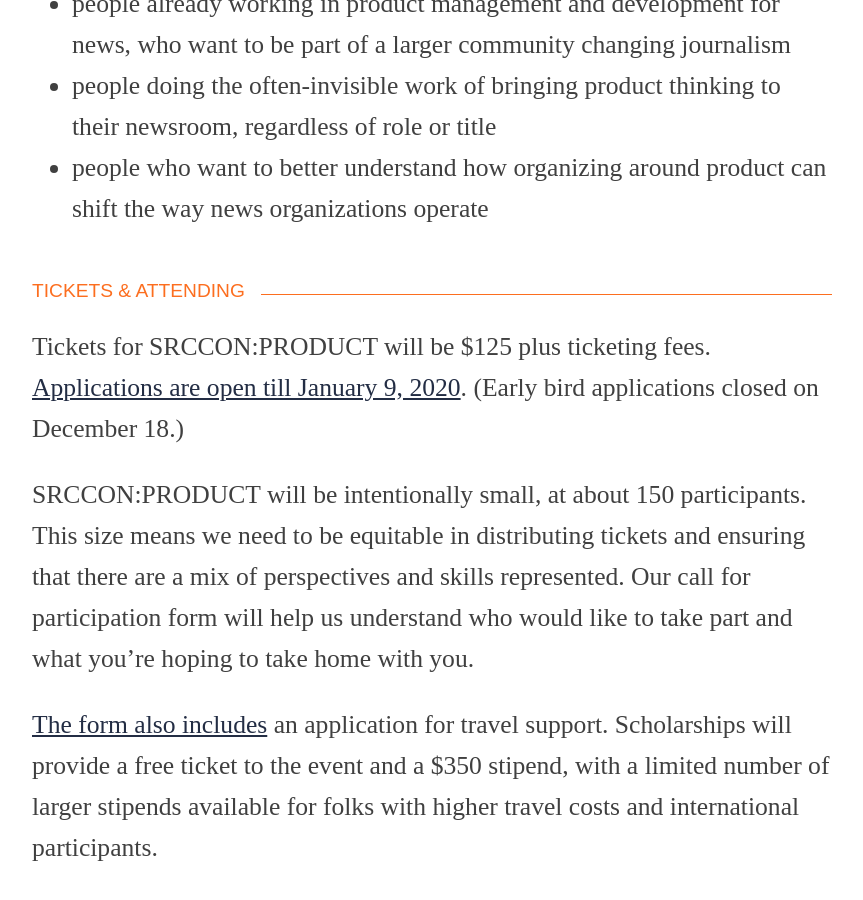
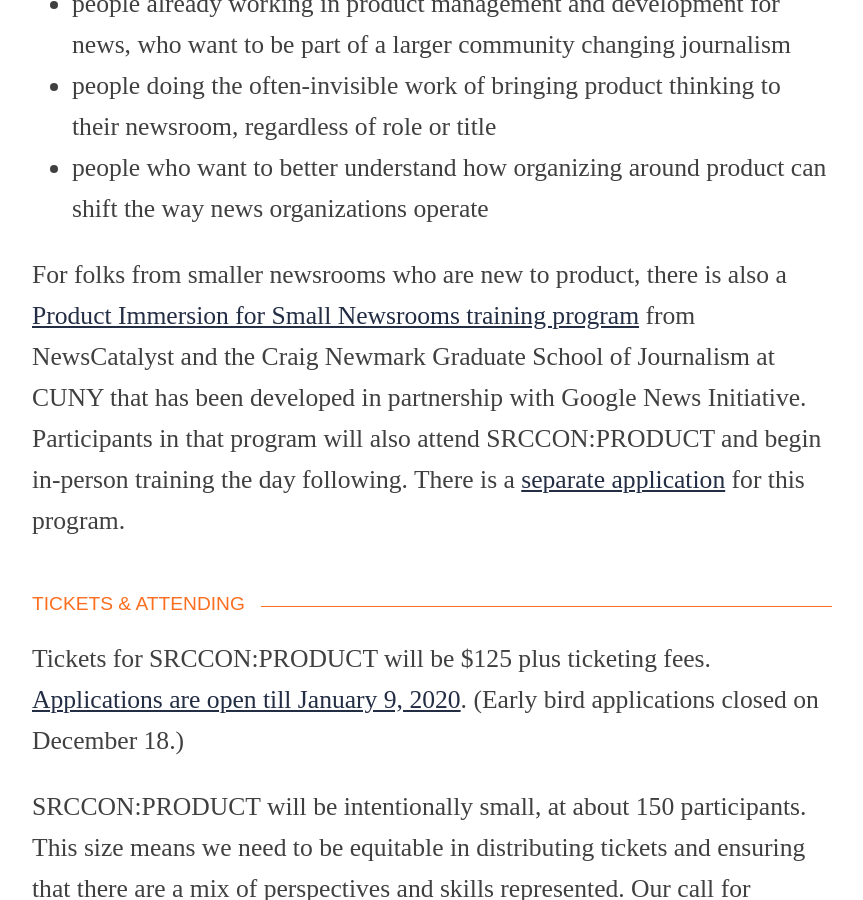
Before and after one commit to OpenNews/srccon-product, a Jekyll site: the page built from homepage.md, in a window 1280 px wide and 900 px high, scrolled down 2148 px. Shown: the whole window, without its empty margins (208-1071 px from the left). Built offline with Jekyll 4.4.1, drawn with Linux system fonts in a browser that asks for light colours.

Commit message:
adding product immersion program note

```diff
--- a/homepage.md
+++ b/homepage.md
@@ -36,6 +36,7 @@
 * people doing the often-invisible work of bringing product thinking to their newsroom, regardless of role or title
 * people who want to better understand how organizing around product can shift the way news organizations operate
 
+For folks from smaller newsrooms who are new to product, there is also a [Product Immersion for Small Newsrooms training program](https://newsinitiative.withgoogle.com/training/product-immersion) from NewsCatalyst and the Craig Newmark Graduate School of Journalism at CUNY that has been developed in partnership with Google News Initiative. Participants in that program will also attend SRCCON:PRODUCT and begin in-person training the day following. There is a [separate application](https://docs.google.com/forms/d/e/1FAIpQLSfFUhfL8a5j42vggGj2nrRCVQn_0ih6DC8TGG-qeExbn6a4lg/viewform) for this program.
 
 <div class="page-divider"><span>Tickets & attending</span></div>
 
```
